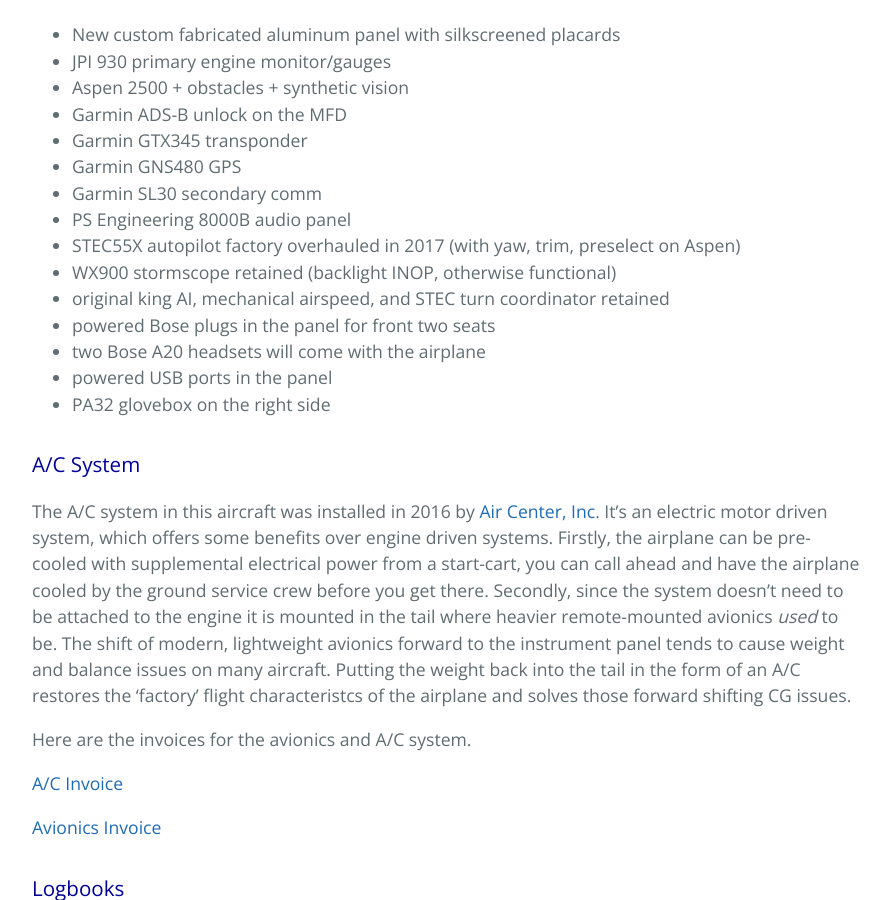
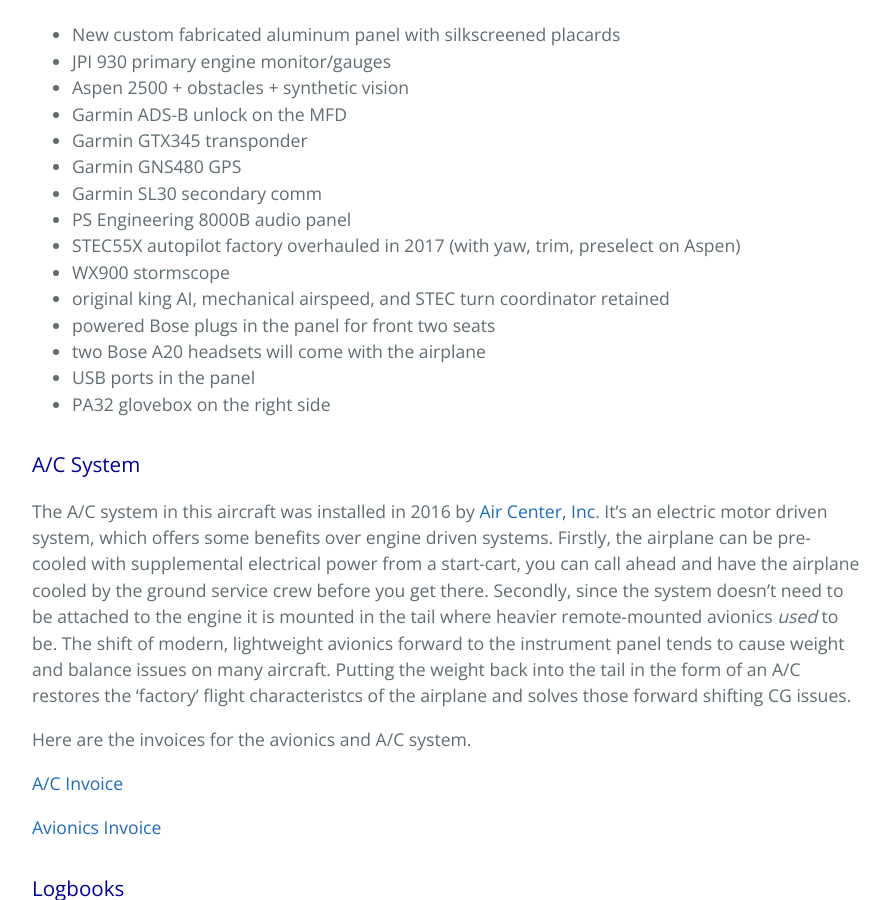
Before and after one commit to RNCTX/N595TC, a Jekyll site: the page built from index.md, in a window 1280 px wide and 900 px high, scrolled down 1052 px. Shown: the whole window, without its empty margins (192-1082 px from the left). Built offline with Jekyll 4.4.1, drawn with Linux system fonts in a browser that asks for light colours; our own code applies the rules of GitHub Pages for plain Markdown files.

Commit message:
Update index.md

```diff
--- a/index.md
+++ b/index.md
@@ -19,11 +19,11 @@ I'm guessing you got here from Trade-A-Plane or Controller. This domain was regi
 * Garmin SL30 secondary comm
 * PS Engineering 8000B audio panel
 * STEC55X autopilot factory overhauled in 2017 (with yaw, trim, preselect on Aspen)
-* WX900 stormscope retained (backlight INOP, otherwise functional)
+* WX900 stormscope
 * original king AI, mechanical airspeed, and STEC turn coordinator retained
 * powered Bose plugs in the panel for front two seats
 * two Bose A20 headsets will come with the airplane
-* powered USB ports in the panel
+* USB ports in the panel
 * PA32 glovebox on the right side
 
 <h3><a name="acsystem" style="color: #000099; text-decoration: none;">A/C System</a></h3>
```
